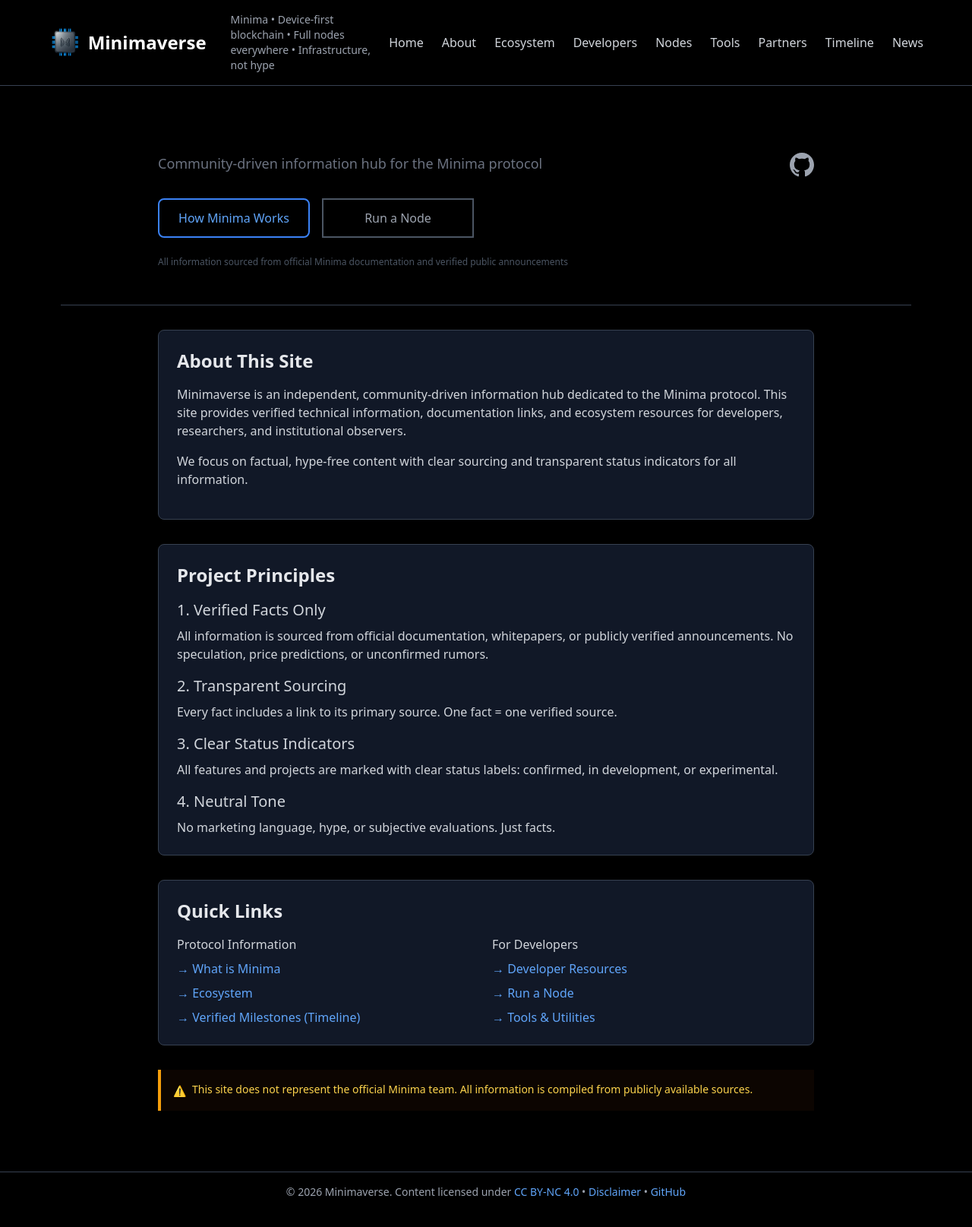
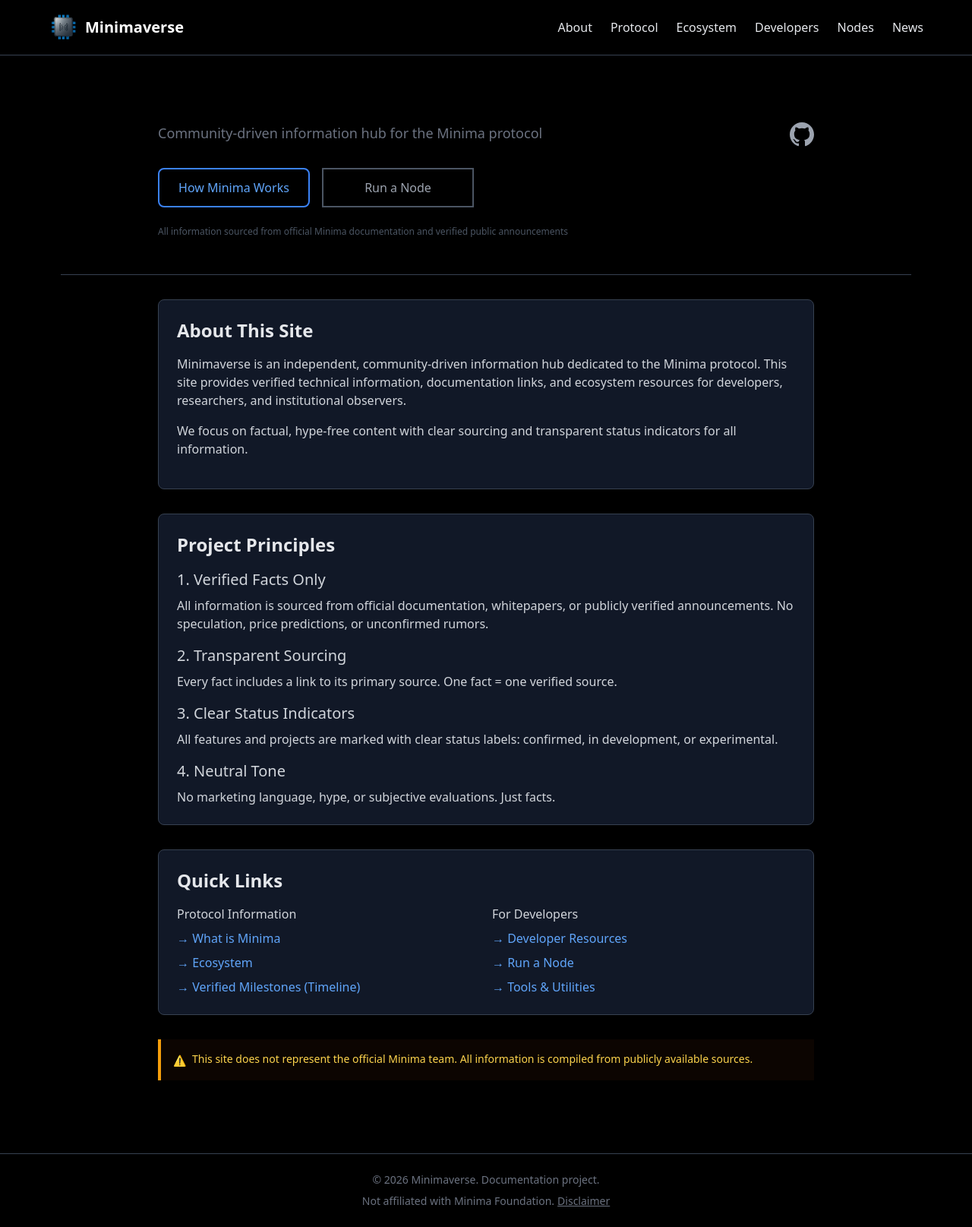
Before and after one commit to KuA1bo/minimaverse-site, a Next.js app: page / in a window 1280 px wide. Shown: the whole page at 76% size. Built offline with nearby package versions, Linux system fonts and the light colour scheme.

Commit message:
feat(favicon): add explicit metadata and PWA icons
- Added metadata export in layout.tsx with explicit icon paths
- Added icon.png (192x192) and apple-icon.png (180x180)
- Removed favicon.ico from repository
- Fixes browser tab icon display issues

```diff
--- a/src/app/layout.tsx
+++ b/src/app/layout.tsx
@@ -1,4 +1,20 @@
 import './globals.css';
+import Link from 'next/link';
+import type { Metadata } from 'next';
+
+// ✅ Явное указание метаданных и иконок
+export const metadata: Metadata = {
+  title: 'Minimaverse',
+  description: 'Minima Protocol Universe Documentation',
+  icons: {
+    icon: [
+      { url: '/icon.png', sizes: '192x192', type: 'image/png' },
+    ],
+    apple: [
+      { url: '/apple-icon.png', sizes: '180x180', type: 'image/png' },
+    ],
+  },
+};
 
 export default function RootLayout({
   children,
@@ -7,74 +23,51 @@ export default function RootLayout({
 }) {
   return (
     <html lang="en">
-      <head>
-        <meta charSet="utf-8" />
-        <meta name="viewport" content="width=device-width, initial-scale=1" />
-        <meta name="format-detection" content="telephone=no, date=no, email=no, address=no" />
-        <title>Minimaverse</title>
-      </head>
       <body className="flex flex-col min-h-screen bg-black text-gray-200 overflow-y-auto">
+
         {/* Header */}
         <header className="mb-6 border-b border-gray-700 p-4">
           <div className="flex items-center gap-4 max-w-6xl mx-auto">
+            {/* Логотип */}
             <div className="flex items-center gap-2">
-              <img
-                src="/logo.webp"
-                alt="Minimaverse Logo"
-                className="h-10 w-auto"
-                width={40}
-                height={40}
-              />
-              <h1 className="text-2xl font-bold text-white">Minimaverse</h1>
+              <Link href="/" className="flex items-center gap-2 hover:opacity-80 transition-opacity">
+                <img
+                  src="/logo.webp"
+                  alt="Minimaverse Logo"
+                  className="w-10 h-10 object-contain"
+                />
+                <span className="text-xl font-bold text-white">Minimaverse</span>
+              </Link>
             </div>
-            <p className="text-sm text-gray-400 ml-4 flex-1">
-              Minima • Device-first blockchain • Full nodes everywhere • Infrastructure, not hype
-            </p>
-            <nav className="hidden md:flex gap-6">
-              <a href="/" className="font-medium text-gray-300 hover:text-white">Home</a>
-              <a href="/about" className="font-medium text-gray-300 hover:text-white">About</a>
-              <a href="/ecosystem" className="font-medium text-gray-300 hover:text-white">Ecosystem</a>
-              <a href="/developers" className="font-medium text-gray-300 hover:text-white">Developers</a>
-              <a href="/nodes" className="font-medium text-gray-300 hover:text-white">Nodes</a>
-              <a href="/tools" className="font-medium text-gray-300 hover:text-white">Tools</a>
-              <a href="/partners" className="font-medium text-gray-300 hover:text-white">Partners</a>
-              <a href="/timeline" className="font-medium text-gray-300 hover:text-white">Timeline</a>
-              <a href="/news" className="font-medium text-gray-300 hover:text-white">News</a>
+
+            {/* Навигация */}
+            <nav className="flex-1 flex justify-end gap-6">
+              <Link href="/about" className="hover:text-white transition-colors">About</Link>
+              <Link href="/protocol" className="hover:text-white transition-colors">Protocol</Link>
+              <Link href="/ecosystem" className="hover:text-white transition-colors">Ecosystem</Link>
+              <Link href="/developers" className="hover:text-white transition-colors">Developers</Link>
+              <Link href="/nodes" className="hover:text-white transition-colors">Nodes</Link>
+              <Link href="/news" className="hover:text-white transition-colors">News</Link>
             </nav>
           </div>
         </header>
 
-        <main className="flex-grow max-w-6xl mx-auto w-full px-4 py-4">
+        {/* Main Content */}
+        <main className="flex-1 max-w-6xl mx-auto w-full p-4">
           {children}
         </main>
 
-        {/* Global Footer - Clean version */}
-        <footer className="mt-8 border-t border-gray-700 py-4 text-center text-gray-400 text-sm">
-          <p>
-            © 2026 Minimaverse. Content licensed under{' '}
-            <a
-              href="https://creativecommons.org/licenses/by-nc/4.0/"
-              target="_blank"
-              rel="noopener noreferrer"
-              className="text-blue-400 hover:underline"
-            >
-              CC BY-NC 4.0
-            </a>
-            {' '}•{' '}
-            <a href="/disclaimer" className="text-blue-400 hover:underline">
-              Disclaimer
-            </a>
-            {' '}•{' '}
-            <a
-              href="https://github.com/KuA1bo/minimaverse-site"
-              target="_blank"
-              rel="noopener noreferrer"
-              className="text-blue-400 hover:underline"
-            >
-              GitHub
-            </a>
-          </p>
+        {/* Footer */}
+        <footer className="mt-12 border-t border-gray-700 p-6">
+          <div className="max-w-6xl mx-auto text-center text-gray-500 text-sm">
+            <p>© 2026 Minimaverse. Documentation project.</p>
+            <p className="mt-2">
+              Not affiliated with Minima Foundation.
+              <Link href="/disclaimer" className="underline ml-1 hover:text-gray-300">Disclaimer</Link>
+            </p>
+          </div>
         </footer>
+
       </body>
     </html>
   );
```
Also changed, not shown: src/app/apple-icon.png, src/app/icon.png.
